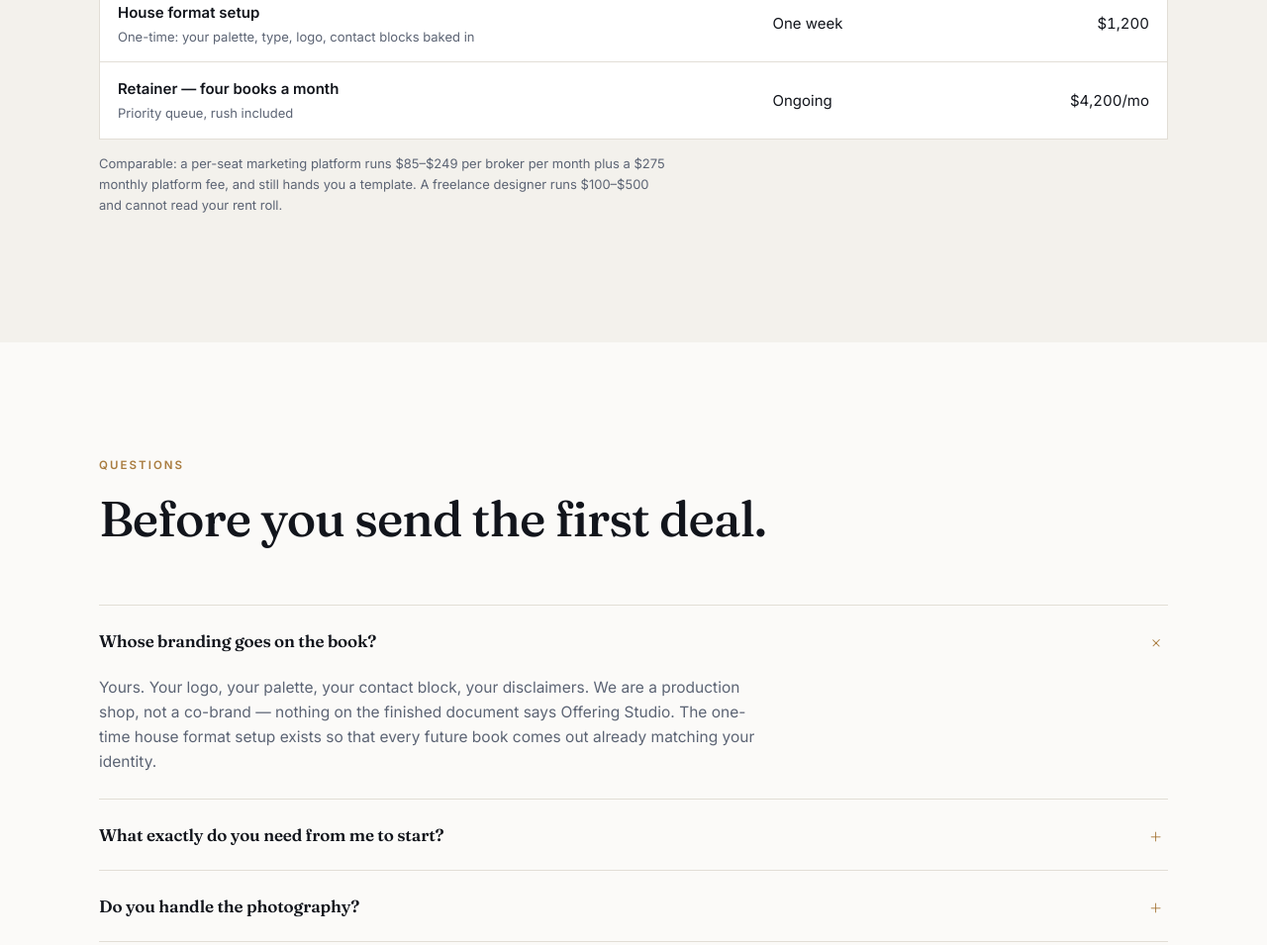
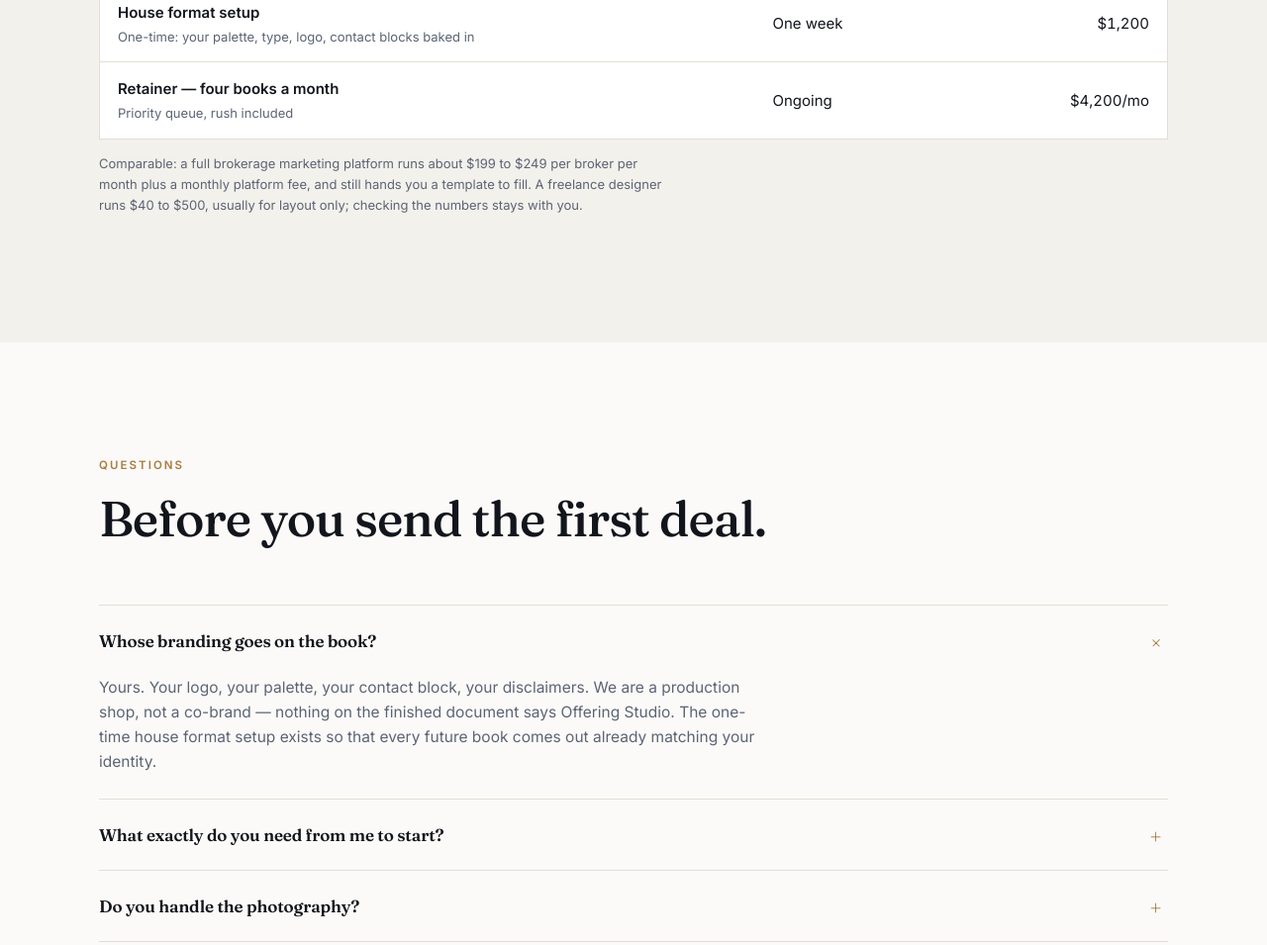
Before and after one commit to Myk387/offering-studio-site, a plain HTML site: page index.html in a window 1280 px wide. Shown: the part 6439-7394 px from the top of the page at 99% size. Drawn offline with Linux system fonts and the light colour scheme.

Commit message:
Pricing: update competitor comparison

```diff
--- a/index.html
+++ b/index.html
@@ -587,9 +587,9 @@ section{padding:clamp(64px,9vw,118px) 0}
       </table>
     </div>
     <p class="form-note" style="max-width:70ch">
-      Comparable: a per-seat marketing platform runs $85–$249 per broker per month plus a
-      $275 monthly platform fee, and still hands you a template. A freelance designer runs
-      $100–$500 and cannot read your rent roll.
+      Comparable: a full brokerage marketing platform runs about $199 to $249 per broker per
+      month plus a monthly platform fee, and still hands you a template to fill. A freelance
+      designer runs $40 to $500, usually for layout only; checking the numbers stays with you.
     </p>
   </div>
 </section>
```
